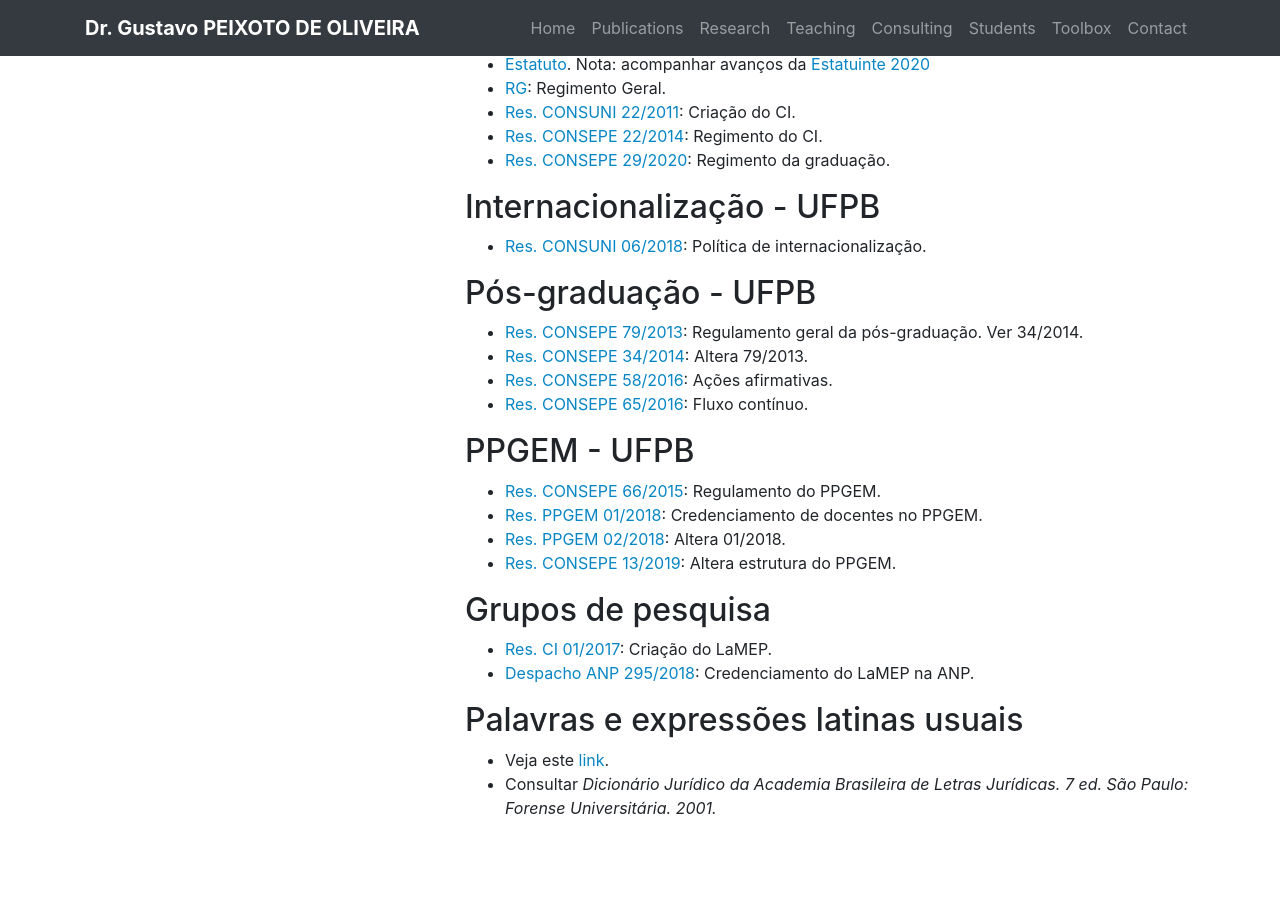
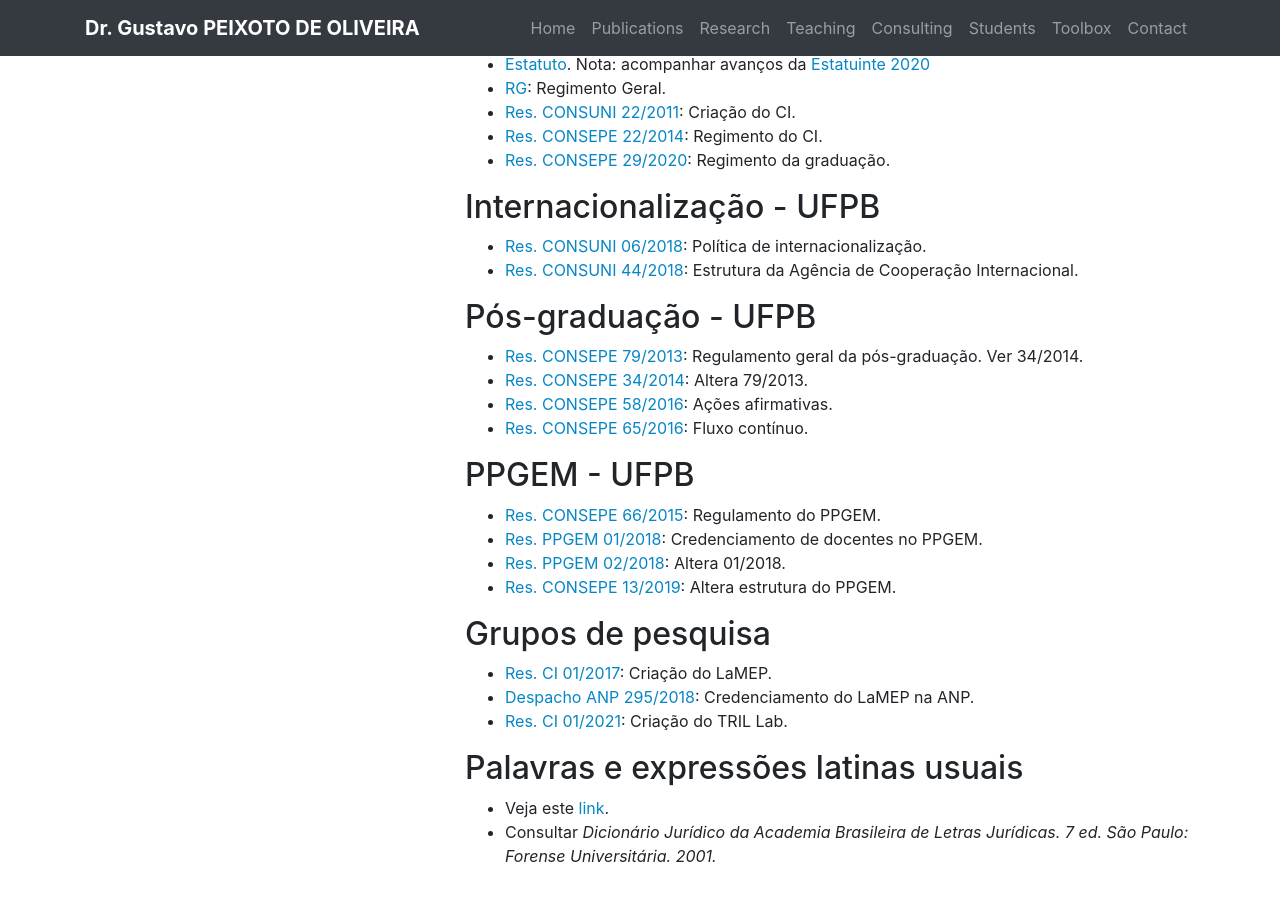
Before and after one commit to gcpeixoto/gcpeixoto.github.io, a Jekyll site: the page built from _toolbox/G-w-law.md, in a window 1280 px wide and 900 px high, scrolled down 1984 px. Built offline with Jekyll 4.4.1, drawn with Linux system fonts in a browser that asks for light colours; before the commit the page ends 2844 px from its top, so only the background shows below that.

Commit message:
Adding resolutions.

```diff
--- a/_toolbox/G-w-law.md
+++ b/_toolbox/G-w-law.md
@@ -95,6 +95,7 @@
 ## Internacionalização - UFPB
 
 - [Res. CONSUNI 06/2018](../_media/files/leis/resolucao-consuni-06-2018-internacionalizacao.pdf): Política de internacionalização.
+- [Res. CONSUNI 44/2018](../_media/files/leis/resolucao-consuni-44-2018-criaca-da-aci.pdf): Estrutura da Agência de Cooperação Internacional.
 
 
 ## Pós-graduação - UFPB
@@ -115,6 +116,7 @@
 
 - [Res. CI 01/2017](../_media/files/leis/resolucao-ci-01-2017-criacao-lamep.pdf): Criação do LaMEP.
 - [Despacho ANP 295/2018](http://lamep.ci.ufpb.br/wp-content/uploads/2018/03/dou-anp-lamep.pdf?x72015): Credenciamento do LaMEP na ANP.
+- [Res. CI 01/2021](../_media/files/leis/resolucao-ci-01-2021-criacao-tril.pdf): Criação do TRIL Lab.
 
 ## Palavras e expressões latinas usuais
 
```
Also changed, not shown: 2 other files.
